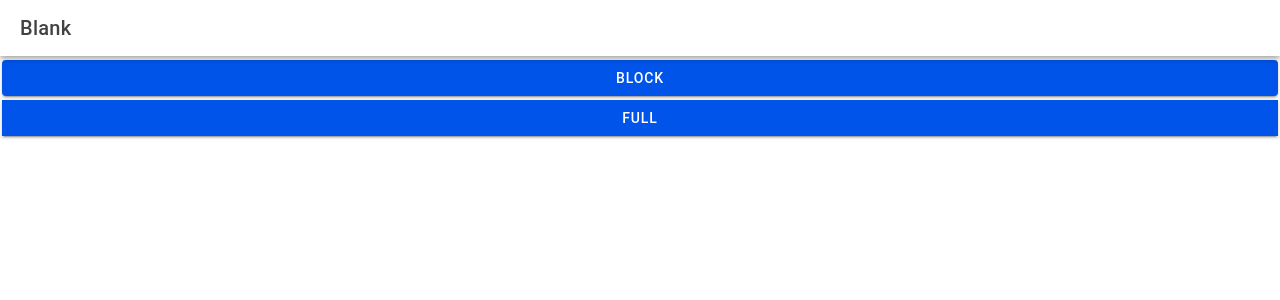
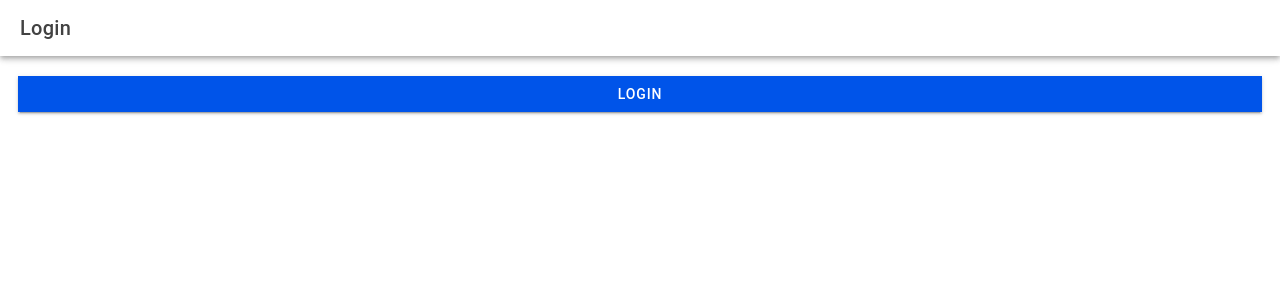
Before and after one commit to JAMES-RY/IT35C-MOBILE, a React (Vite) app: page / in a window 1280 px wide. Before the commit this address led to /home. Shown: the top 300 px of the page. Built offline with nearby package versions, Linux system fonts and the light colour scheme.

Commit message:
added feature/01-application-pages

```diff
--- a/package.json
+++ b/package.json
@@ -41,7 +41,7 @@
     "terser": "^5.4.0",
     "typescript": "~5.9.0",
     "typescript-eslint": "^8.24.0",
-    "vite": "^5.0.0",
+    "vite": "5.4.21",
     "vitest": "^0.34.6"
   }
 }
--- a/src/App.tsx
+++ b/src/App.tsx
@@ -32,6 +32,8 @@
 
 /* Theme variables */
 import './theme/variables.css';
+import login from './pages/Login';
+import Menu from './pages/Menu';
 
 setupIonicReact();
 
@@ -39,12 +41,9 @@
   <IonApp>
     <IonReactRouter>
       <IonRouterOutlet>
-        <Route exact path="/home">
-          <Home />
-        </Route>
-        <Route exact path="/">
-          <Redirect to="/home" />
-        </Route>
+        <Route exact path= "/" component={login}/>
+        <Route path= "/app" component={Menu}/>
+
       </IonRouterOutlet>
     </IonReactRouter>
   </IonApp>
--- /dev/null
+++ b/src/pages/Login.tsx
@@ -0,0 +1,28 @@
+import { IonButton, IonContent, IonHeader, IonPage, IonTitle,IonToolbar, useIonRouter } from "@ionic/react";
+
+const Login: React.FC =() =>{
+  const navigation = useIonRouter();
+
+  const doLogin = () => {
+    navigation.push('/app', 'forward', 'replace');
+  }
+
+    return(
+      <IonPage>
+        <IonHeader>
+         <IonToolbar>
+            <IonTitle> Login</IonTitle>
+         </IonToolbar>
+        </IonHeader>
+        <IonContent className="ion-padding">
+
+            <IonButton expand="full" onClick={()=> doLogin()}>
+                Login
+            </IonButton>
+        </IonContent>
+      </IonPage>
+
+    );
+};
+
+export default Login;
--- /dev/null
+++ b/src/pages/Menu.tsx
@@ -0,0 +1,17 @@
+import { IonHeader, IonPage, IonTitle,IonToolbar } from "@ionic/react";
+
+const Menu: React.FC =() =>{
+
+    return(
+      <IonPage>
+        <IonHeader>
+         <IonToolbar>
+            <IonTitle> Menu</IonTitle>
+         </IonToolbar>
+        </IonHeader>
+      </IonPage>
+
+    );
+};
+
+export default Menu;
```
Also changed, not shown: src/pages/Page1.tsx (added, +17 -0 lines), src/pages/Page2.tsx (added, +25 -0 lines), src/pages/Template.tsx (added, +25 -0 lines), 1 other file (tests, documents, lock files or other folders).
